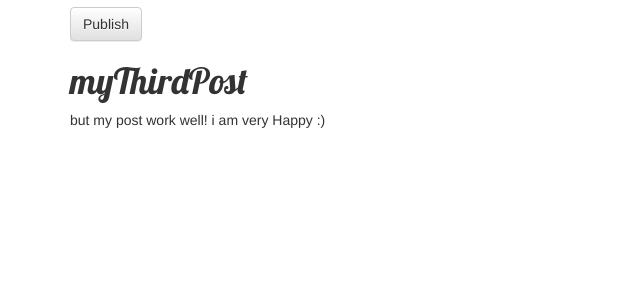
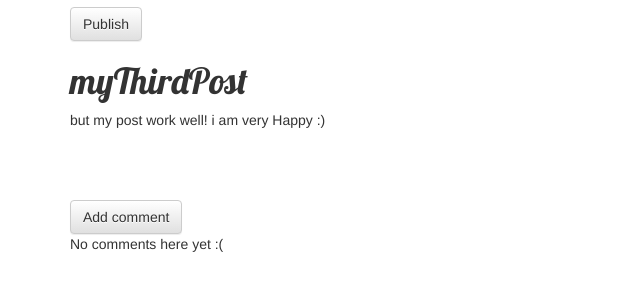
Before and after one commit to yongpil/my-first-blog, a Django app: page /post/8/ in a window 1280 px wide. Shown: the part 137-437 px from the top of the page, without its empty margins (0-640 px from the left). Run offline with Django 3.2, Linux system fonts and the light colour scheme; data comes from the database, SQL or seed files in the repository; both versions use the stored data as it was after the commit; some libraries are stand-ins or nearby versions.

Commit message:
add comment function

```diff
--- a/blog/admin.py
+++ b/blog/admin.py
@@ -1,4 +1,7 @@
 from django.contrib import admin
 from .models import Post
+from .models import Comment
+
 # Register your models here.
 admin.site.register(Post)
+admin.site.register(Comment)
--- a/blog/forms.py
+++ b/blog/forms.py
@@ -1,7 +1,13 @@
 from django import forms
 from .models import Post
+from. models import Comment
 
 class PostForm(forms.ModelForm):
     class Meta:
         model = Post
         fields = ('title','text',)
+
+class CommentForm(forms.ModelForm):
+    class Meta:
+        model = Comment
+        fields = ('author','text',)
--- a/blog/models.py
+++ b/blog/models.py
@@ -12,5 +12,22 @@ class Post(models.Model):
         self.published_date = timezone.now()
         self.save()
 
+    def approved_comments(self):
+        return self.comments.filter(approved_comment=True)
+
     def __str__(self):
         return self.title
+
+class Comment(models.Model):
+    post = models.ForeignKey('blog.Post', related_name='comments')
+    author = models.CharField(max_length=200)
+    text = models.TextField()
+    created_date = models.DateTimeField(default=timezone.now)
+    approved_comment = models.BooleanField(default=False)
+
+    def approve(self):
+        self.approved_comment = True
+        self.save()
+
+    def __str__(self):
+        return self.text
--- a/blog/static/css/blog.css
+++ b/blog/static/css/blog.css
@@ -55,3 +55,7 @@ h1, h2, h3, h4 {
 .post h1 a, .post h1 a:visited {
     color: #000000;
 }
+
+.comment {
+    margin: 20px 0px 20px 20px;
+}
--- a/blog/templates/blog/post_detail.html
+++ b/blog/templates/blog/post_detail.html
@@ -16,4 +16,23 @@
         <h1>{{ post.title }}</h1>
         <p>{{ post.text|linebreaksbr }}</p>
     </div>
+
+    <a class="btn btn-default" href="{% url 'add_comment_to_post' pk=post.pk %}">Add comment</a>
+     {% for comment in post.comments.all %}
+        {% if user.is_authenticated or comment.approved_comment %}
+        <div class="comment">
+            <div class="date">
+                {{ comment.created_date }}
+                {% if not comment.approved_comment %}
+                    <a class="btn btn-default" href="{% url 'comment_remove' pk=comment.pk %}"><span class="glyphicon glyphicon-remove"></span></a>
+                    <a class="btn btn-default" href="{% url 'comment_approve' pk=comment.pk %}"><span class="glyphicon glyphicon-ok"></span></a>
+                {% endif %}
+            </div>
+            <strong>{{ comment.author }}</strong>
+            <p>{{ comment.text|linebreaks }}</p>
+        </div>
+        {% endif %}
+    {% empty %}
+        <p>No comments here yet :(</p>
+    {% endfor %}
 {% endblock %}
--- a/blog/templates/blog/post_list.html
+++ b/blog/templates/blog/post_list.html
@@ -8,6 +8,7 @@
           </div>
           <h1><a href="{% url 'post_detail' pk=post.pk %}">{{ post.title }}</a></h1>
           <p>{{ post.text|linebreaksbr }}</p>
+          <a href = "{% url 'post_detail' pk=post.pk %}">Comments: {{ post.approved_comments.count }}</a>
       </div>
     {% endfor %}
 {% endblock %}
--- a/blog/urls.py
+++ b/blog/urls.py
@@ -10,4 +10,7 @@ urlpatterns = [
     url(r'^drafts/$', views.post_draft_list, name='post_draft_list'),
     url(r'^post/(?P<pk>\d+)/publish/$', views.post_publish, name='post_publish'),
     url(r'^post/(?P<pk>\d+)/remove/$', views.post_remove, name='post_remove'),
+    url(r'^post/(?P<pk>\d+)/comment/$', views.add_comment_to_post, name='add_comment_to_post'),
+    url(r'^comment/(?P<pk>\d+)/approve/$', views.comment_approve, name='comment_approve'),
+    url(r'^comment/(?P<pk>\d+)/remove/$', views.comment_remove, name='comment_remove'),
 ]
--- a/blog/views.py
+++ b/blog/views.py
@@ -1,7 +1,7 @@
 from django.shortcuts import render, get_object_or_404
 from django.utils import timezone
-from .models import Post
-from .forms import PostForm
+from .models import Post, Comment
+from .forms import PostForm, CommentForm
 from django.shortcuts import redirect
 from django.contrib.auth.decorators import login_required
 
@@ -10,8 +10,8 @@ def post_list(request):
     return render(request,'blog/post_list.html',{'posts':posts})
 
 def post_detail(request,pk):
-    post = get_object_or_404(Post, pk=pk)
-    return render(request, 'blog/post_detail.html',{'post':post})
+    post = get_object_or_404(Post,pk=pk)
+    return render(request,'blog/post_detail.html',{'post':post})
 
 @login_required()
 def post_new(request):
@@ -56,3 +56,30 @@ def post_remove(request,pk):
     post=get_object_or_404(Post,pk=pk)
     post.delete()
     return redirect('blog.views.post_list')
+
+def add_comment_to_post(request, pk):
+    post = get_object_or_404(Post,pk=pk)
+    if request.method == "POST":
+        form = CommentForm(request.POST)
+        if form.is_valid():
+            comment = form.save(commit=False)
+            comment.post = post
+            comment.save()
+            return redirect('blog.views.post_detail', pk=post.pk)
+    else:
+        form=CommentForm()
+    return render(request,'blog/add_comment_to_post.html', {'form':form})
+
+
+@login_required
+def comment_approve(request,pk):
+    comment = get_object_or_404(Comment, pk=pk)
+    comment.approve()
+    return redirect('blog.views.post_detail', pk=comment.post.pk)
+
+@login_required
+def comment_remove(request,pk):
+    comment = get_object_or_404(Comment, pk=pk)
+    post_pk = comment.post.pk
+    comment.delete()
+    return redirect('blog.views.post_detail', pk=post_pk)
```
Also changed, not shown: blog/templates/blog/add_comment_to_post.html (added, +9 -0 lines), blog/migrations/0002_comment.py (added), blog/migrations/0003_auto_20160716_2154.py (added), db.sqlite3.
